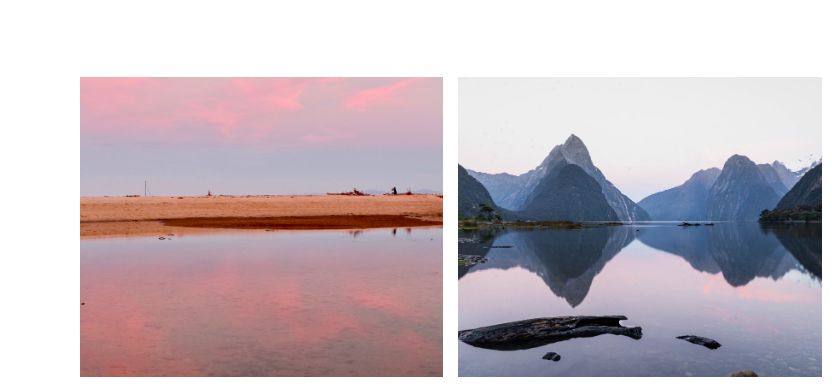
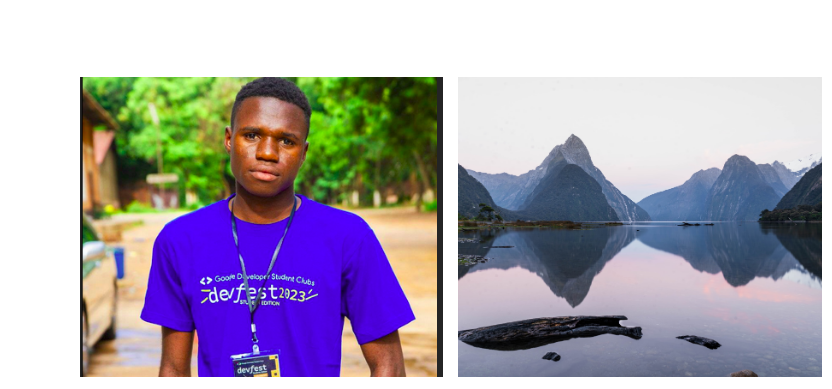
Before and after one commit to JONATHAN-BOLIBENGA01/robie-lens-jobolibenga, a plain HTML site: page porfolio.html in a window 1280 px wide. Shown: the part 1477-1866 px from the top of the page, 0-832 px from the left. Drawn offline with Linux system fonts and the light colour scheme.

Commit message:
le resultat de ma formation chez open classroom

```diff
--- a/porfolio.html
+++ b/porfolio.html
@@ -70,8 +70,8 @@
             </div>
             <h2>Portraits</h2>
             <div class="grid-portraits">
-                <a href="images/portfolio/paysage4.jpg" class="lien-conteneur-photo">
-                    <img src="images/portfolio/paysage2.jpg" alt="Portrait jeune femme 1" />
+                <a href="images/portfolio/jon.png" class="lien-conteneur-photo">
+                    <img src="images/portfolio/jon.png" alt="Portrait jeune femme 1" />
                     <div class="photo-hover">Voir la photo</div>
                 </a>
                 <a href="images/portfolio/paysage5.jpg" class="lien-conteneur-photo">
```
Also changed, not shown: index.html (+1 -1 lines), images/portfolio/jon.png (added), images/portfolio/jon1.png (added), images/portfolio/jon2.png (added).
